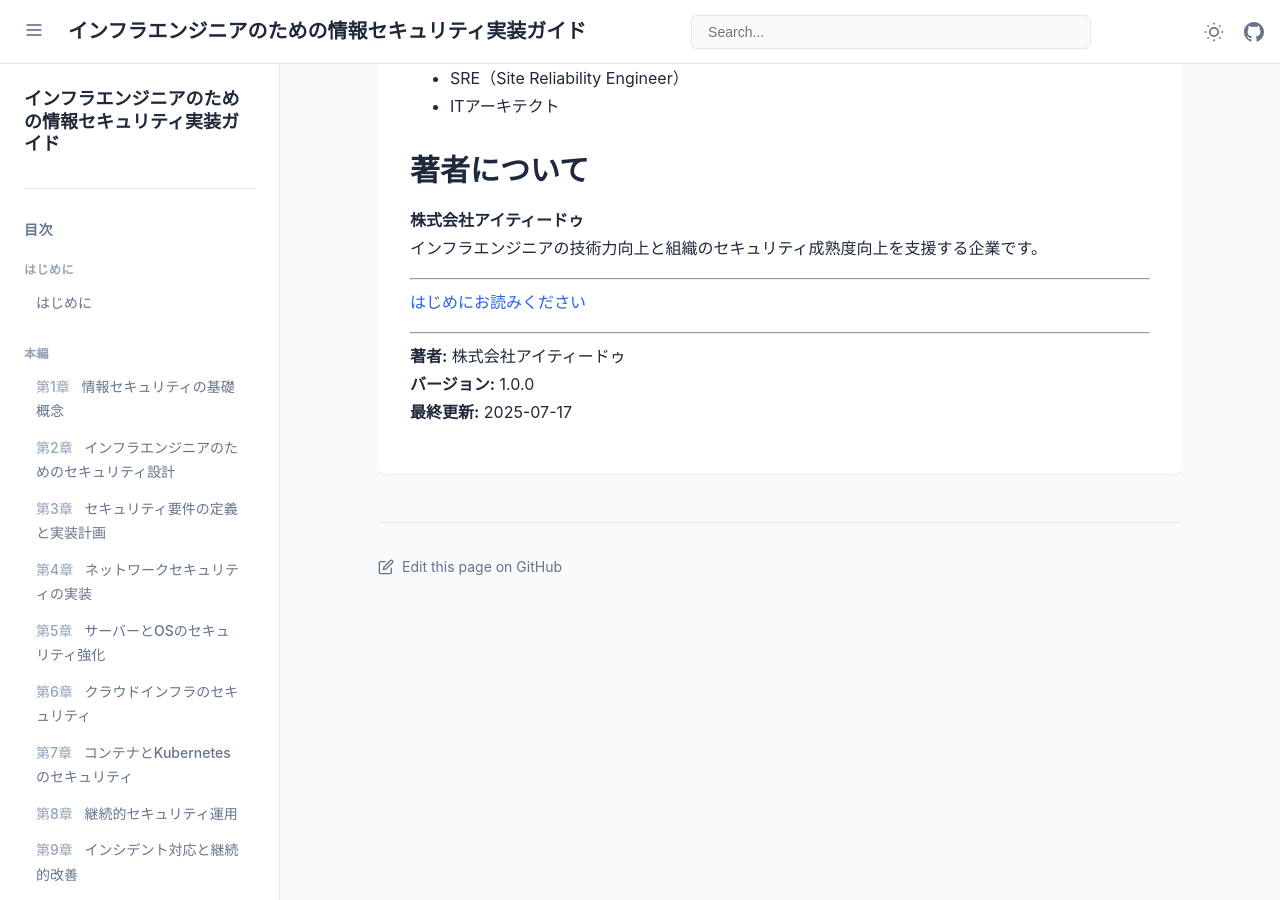
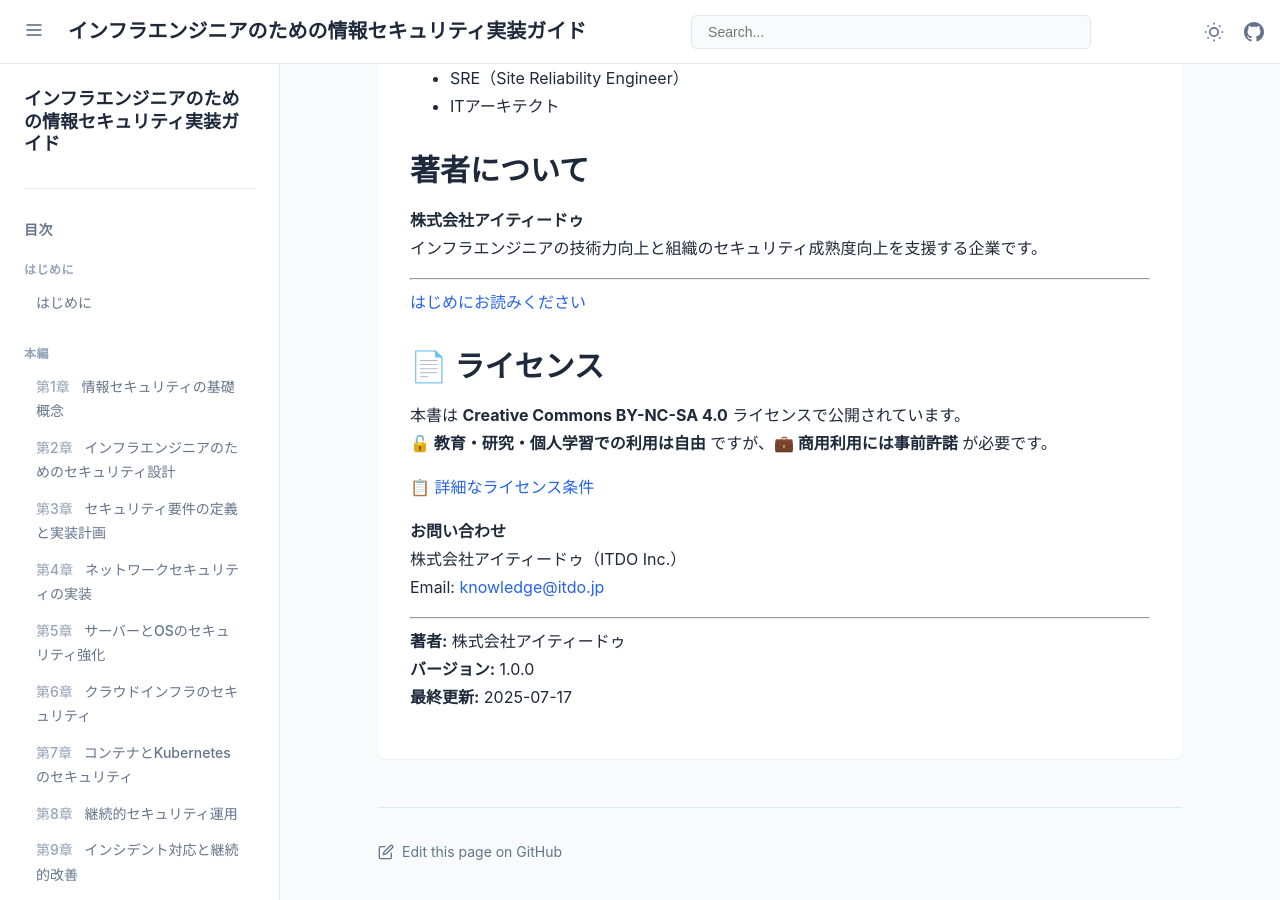
Before and after one commit to itdojp/it-infra-security-guide-book, a Jekyll site: the page built from index.md, in a window 1280 px wide and 900 px high, scrolled down 2884 px. Built offline with Jekyll 4.4.1, drawn with Linux system fonts in a browser that asks for light colours.

Commit message:
Add license information to index.md for public page display

```diff
--- a/index.md
+++ b/index.md
@@ -113,6 +113,17 @@ SOC、SIEM、自動化
 
 
 
+## 📄 ライセンス
+
+本書は **Creative Commons BY-NC-SA 4.0** ライセンスで公開されています。
+**🔓 教育・研究・個人学習での利用は自由** ですが、**💼 商用利用には事前許諾** が必要です。
+
+📋 [詳細なライセンス条件](https://github.com/itdojp/it-engineer-knowledge-architecture/blob/main/LICENSE.md)
+
+**お問い合わせ**
+株式会社アイティードゥ（ITDO Inc.）
+Email: [knowledge@itdo.jp](mailto:knowledge@itdo.jp)
+
 ---
 
 **著者:** 株式会社アイティードゥ
```
